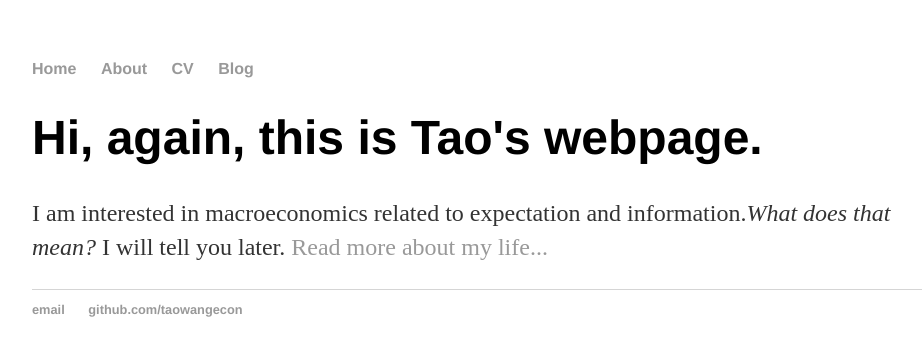
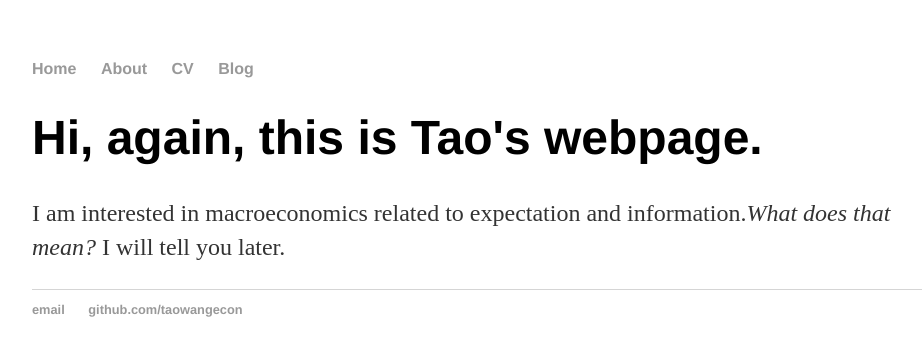
Before and after one commit to iworld1991/TaoWangEcon.github.io, a Jekyll site: the page built from about/index.html, in a window 1280 px wide. Shown: the top 356 px of the page, without its empty margins (160-1082 px from the left). Built offline with Jekyll 4.4.1, drawn with Linux system fonts in a browser that asks for light colours.

Commit message:
Update index.html

```diff
--- a/about/index.html
+++ b/about/index.html
@@ -5,5 +5,5 @@ title: About Myself
 
   <div class="blurb">
 	<h1>Hi, again, this is Tao's webpage.</h1>
-	<p>I am interested in macroeconomics related to expectation and information.<em>What does that mean?</em> I will tell you later. <a href="/about">Read more about my life...</a></p>
+	<p>I am interested in macroeconomics related to expectation and information.<em>What does that mean?</em> I will tell you later.  </p>
 </div><!-- /.blurb -->
```
